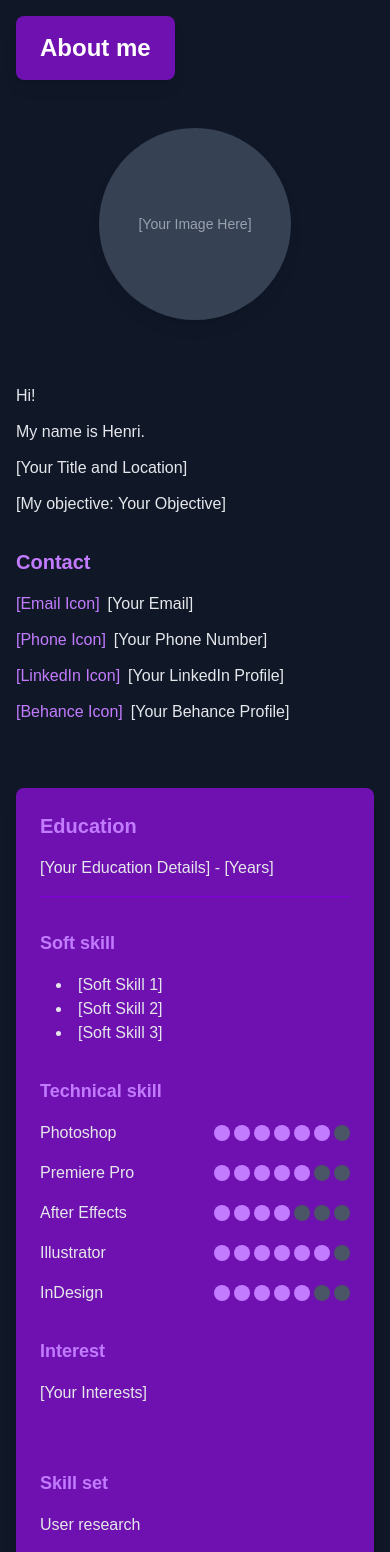
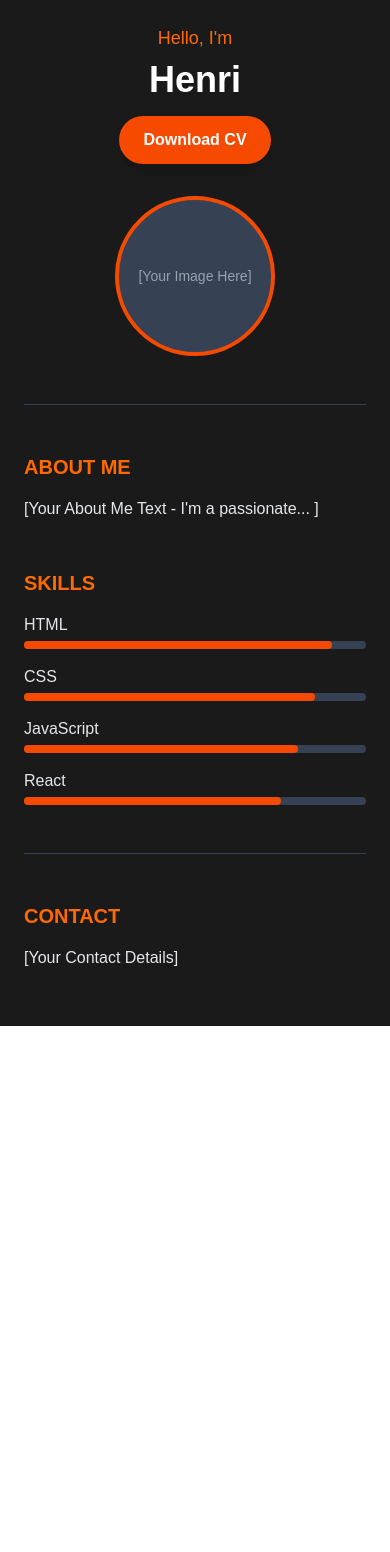
Before and after one commit to henri-7788/personalpage, a Next.js app: page / in a window 390 px wide. Shown: the top 1552 px of the page. After the commit the page ends 1026 px from the top, so only its background shows below. Built offline with nearby package versions, Linux system fonts and the light colour scheme.

Commit message:
Update dependencies and enhance homepage: added react-intersection-observer for improved visibility handling; refactored layout and styling for better responsiveness and visual appeal; removed unnecessary sections to streamline content.

```diff
--- a/src/app/page.tsx
+++ b/src/app/page.tsx
@@ -1,192 +1,114 @@
+'use client';
+
+import { useInView } from 'react-intersection-observer';
+import { useEffect } from 'react';
 import Image from "next/image";
 
 export default function Home() {
+  // Use the useInView hook for relevant sections if desired, or remove if not needed for this template
+  // Keeping the hooks for now, but the usage below will change significantly
+  const { ref: topRef, inView: topInView } = useInView({
+    triggerOnce: true,
+    threshold: 0.1,
+  });
+
+  const { ref: aboutSkillsRef, inView: aboutSkillsInView } = useInView({
+    triggerOnce: true,
+    threshold: 0.1,
+  });
+
+  const { ref: contactRef, inView: contactInView } = useInView({
+    triggerOnce: true,
+    threshold: 0.1,
+  });
+
+
   return (
-    <div className="min-h-screen bg-gray-900 text-gray-200 p-4 sm:p-8">
+    <div className="min-h-screen bg-[#1a1a1a] text-gray-200 p-6 sm:p-8">
       <div className="container mx-auto">
 
-        {/* Header - About me */}
-        <section className="mb-12 lg:mb-16">
-          <div className="bg-purple-800 text-white p-4 px-6 rounded-lg shadow-lg inline-block">
-            <h1 className="text-2xl sm:text-3xl font-bold">About me</h1>
+        {/* Header Section */}
+        <section ref={topRef} className={`transition-all duration-700 ease-out ${topInView ? 'opacity-100 translate-y-0' : 'opacity-0 translate-y-10'} flex flex-col md:flex-row items-center md:items-start justify-between mb-12 gap-8`}>
+          {/* Left side of Header */}
+          <div className="flex flex-col items-center md:items-start text-center md:text-left">
+            <p className="text-orange-500 text-lg mb-2">Hello, I'm</p>
+            <h1 className="text-4xl sm:text-5xl font-bold text-white mb-4">Henri</h1> {/* Using your name here */}
+            {/* Download CV Button */}
+            <button className="bg-orange-600 hover:bg-orange-700 text-white font-semibold py-3 px-6 rounded-full shadow-lg transition duration-300">
+              Download CV
+            </button>
+          </div>
+
+          {/* Right side of Header - Profile Image Placeholder */}
+          <div className="flex-shrink-0 w-40 h-40 md:w-48 md:h-48 rounded-full bg-gray-700 flex items-center justify-center text-sm text-gray-400 overflow-hidden border-4 border-orange-600">
+            {/* Image Placeholder */}
+            [Your Image Here]
           </div>
         </section>
 
-        {/* Main content area */}
-        <div className="flex flex-col lg:flex-row gap-8 lg:gap-12">
-          {/* Left column - About, Contact */}
-          <div className="flex-1 order-2 lg:order-1">
-            <section className="mb-8">
-              <p className="mb-3">Hi!</p>
-              <p className="mb-3">My name is Henri.</p>
-              <p className="mb-3">[Your Title and Location]</p>
-              <p>[My objective: Your Objective]</p>
-            </section>
+        {/* Separator Line */}
+        <hr className="border-t border-gray-700 mb-12" />
 
-            {/* Contact */}
-            <section className="mb-8">
-              <h2 className="text-xl font-semibold mb-4 text-purple-400">Contact</h2>
-              <div className="flex flex-col gap-3">
-                <div className="flex items-center gap-2">
-                  {/* Email Icon Placeholder */}
-                  <span className="text-purple-400">[Email Icon]</span>
-                  <span>[Your Email]</span>
-                </div>
-                <div className="flex items-center gap-2">
-                  {/* Phone Icon Placeholder */}
-                  <span className="text-purple-400">[Phone Icon]</span>
-                  <span>[Your Phone Number]</span>
-                </div>
-                <div className="flex items-center gap-2">
-                  {/* LinkedIn Icon Placeholder */}
-                  <span className="text-purple-400">[LinkedIn Icon]</span>
-                  <span>[Your LinkedIn Profile]</span>
-                </div>
-                <div className="flex items-center gap-2">
-                  {/* Behance Icon Placeholder */}
-                  <span className="text-purple-400">[Behance Icon]</span>
-                  <span>[Your Behance Profile]</span>
-                </div>
-              </div>
-            </section>
+        {/* About Me and Skills Section */}
+        <section ref={aboutSkillsRef} className={`transition-all duration-700 ease-out ${aboutSkillsInView ? 'opacity-100 translate-y-0' : 'opacity-0 translate-y-10'} flex flex-col md:flex-row gap-12 mb-12`}>
+          {/* About Me */}
+          <div className="flex-1">
+            <h2 className="text-xl font-semibold mb-4 text-orange-500">ABOUT ME</h2>
+            <p>[Your About Me Text - I'm a passionate... ]</p>
           </div>
 
-          {/* Right column - Image Placeholder */}
-          <div className="w-full lg:w-1/3 flex justify-center items-start order-1 lg:order-2 mb-8 lg:mb-0">
-            {/* Image Placeholder */}
-            <div className="w-48 h-48 bg-gray-700 rounded-full flex items-center justify-center text-sm text-gray-400 shadow-lg">
-              [Your Image Here]
-            </div>
-          </div>
-        </div>
-
-        {/* Additional Sections - Education, Skills, Interest, Language */}
-        <section className="mt-8 bg-purple-800 bg-opacity-60 p-6 rounded-lg shadow-lg">
-          {/* Education */}
-          <div className="mb-8 pb-4 border-b border-purple-700">
-            <h2 className="text-xl font-semibold mb-4 text-purple-400">Education</h2>
-            <p>[Your Education Details] - [Years]</p>
-          </div>
-
-          {/* Skills and Language (Flex container for side-by-side layout on larger screens)*/}
-          <div className="flex flex-col lg:flex-row gap-8 lg:gap-12">
-            {/* Left side - Soft Skills, Technical Skills, Interest */}
-            <div className="flex-1">
-              {/* Soft Skill */}
-              <div className="mb-8">
-                <h3 className="text-lg font-semibold mb-4 text-purple-400">Soft skill</h3>
-                <ul className="list-disc list-inside pl-4">
-                  <li>[Soft Skill 1]</li>
-                  <li>[Soft Skill 2]</li>
-                  <li>[Soft Skill 3]</li>
-                </ul>
-              </div>
-
-              {/* Technical Skill */}
-              <div className="mb-8">
-                <h3 className="text-lg font-semibold mb-4 text-purple-400">Technical skill</h3>
-                {/* Technical Skill Stats */}
-                <div className="flex flex-col gap-4">
-
-                  {/* Example Skill: Photoshop (6/7) */}
-                  <div className="flex items-center justify-between">
-                    <span className="text-gray-200">Photoshop</span>
-                    <div className="flex gap-1">
-                      {[...Array(7)].map((_, i) => (
-                        <div
-                          key={i}
-                          className={`w-4 h-4 rounded-full ${i < 6 ? 'bg-purple-400' : 'bg-gray-600'}`}
-                        ></div>
-                      ))}
-                    </div>
-                  </div>
-
-                  {/* Skill: Premiere Pro (5/7) */}
-                  <div className="flex items-center justify-between">
-                    <span className="text-gray-200">Premiere Pro</span>
-                    <div className="flex gap-1">
-                      {[...Array(7)].map((_, i) => (
-                        <div
-                          key={i}
-                          className={`w-4 h-4 rounded-full ${i < 5 ? 'bg-purple-400' : 'bg-gray-600'}`}
-                        ></div>
-                      ))}
-                    </div>
-                  </div>
-
-                  {/* Skill: After Effects (4/7) */}
-                  <div className="flex items-center justify-between">
-                    <span className="text-gray-200">After Effects</span>
-                    <div className="flex gap-1">
-                      {[...Array(7)].map((_, i) => (
-                        <div
-                          key={i}
-                          className={`w-4 h-4 rounded-full ${i < 4 ? 'bg-purple-400' : 'bg-gray-600'}`}
-                        ></div>
-                      ))}
-                    </div>
-                  </div>
-
-                  {/* Skill: Illustrator (6/7) */}
-                  <div className="flex items-center justify-between">
-                    <span className="text-gray-200">Illustrator</span>
-                    <div className="flex gap-1">
-                      {[...Array(7)].map((_, i) => (
-                        <div
-                          key={i}
-                          className={`w-4 h-4 rounded-full ${i < 6 ? 'bg-purple-400' : 'bg-gray-600'}`}
-                        ></div>
-                      ))}
-                    </div>
-                  </div>
-
-                  {/* Skill: InDesign (5/7) */}
-                  <div className="flex items-center justify-between">
-                    <span className="text-gray-200">InDesign</span>
-                    <div className="flex gap-1">
-                      {[...Array(7)].map((_, i) => (
-                        <div
-                          key={i}
-                          className={`w-4 h-4 rounded-full ${i < 5 ? 'bg-purple-400' : 'bg-gray-600'}`}
-                        ></div>
-                      ))}
-                    </div>
-                  </div>
-
+          {/* Skills */}
+          <div className="flex-1">
+            <h2 className="text-xl font-semibold mb-4 text-orange-500">SKILLS</h2>
+            <div className="flex flex-col gap-4">
+              {/* Skill: HTML (Example Proficiency) */}
+              <div>
+                <span className="text-gray-200 block mb-1">HTML</span>
+                <div className="w-full bg-gray-700 rounded-full h-2">
+                  <div className="bg-orange-600 h-2 rounded-full" style={{ width: '90%' }}></div> {/* Adjust width for proficiency */}
                 </div>
               </div>
 
-              {/* Interest */}
-              <div className="mb-8">
-                <h3 className="text-lg font-semibold mb-4 text-purple-400">Interest</h3>
-                <p>[Your Interests]</p>
-              </div>
-            </div>
-
-            {/* Right side - Skill Set, Language */}
-            <div className="flex-1">
-              {/* Skill Set */}
-              <div className="mb-8">
-                <h3 className="text-lg font-semibold mb-4 text-purple-400">Skill set</h3>
-                {/* Using a simple grid or flex for skill sets */}
-                <div className="grid grid-cols-1 md:grid-cols-2 gap-y-3 gap-x-4">
-                  <div>User research</div>
-                  <div>Web Design</div>
-                  <div>Wireframing</div>
-                  <div>App Design</div>
-                  <div>Brainstorming</div>
-                  <div>Prototyping</div>
+              {/* Skill: CSS (Example Proficiency) */}
+              <div>
+                <span className="text-gray-200 block mb-1">CSS</span>
+                <div className="w-full bg-gray-700 rounded-full h-2">
+                  <div className="bg-orange-600 h-2 rounded-full" style={{ width: '85%' }}></div> {/* Adjust width for proficiency */}
                 </div>
               </div>
 
-              {/* Language */}
+              {/* Skill: JavaScript (Example Proficiency) */}
               <div>
-                <h3 className="text-lg font-semibold mb-4 text-purple-400">Language</h3>
-                <p>[Your Languages and Proficiency]</p>
+                <span className="text-gray-200 block mb-1">JavaScript</span>
+                <div className="w-full bg-gray-700 rounded-full h-2">
+                  <div className="bg-orange-600 h-2 rounded-full" style={{ width: '80%' }}></div> {/* Adjust width for proficiency */}
+                </div>
               </div>
+
+              {/* Skill: React (Example Proficiency) */}
+              <div>
+                <span className="text-gray-200 block mb-1">React</span>
+                <div className="w-full bg-gray-700 rounded-full h-2">
+                  <div className="bg-orange-600 h-2 rounded-full" style={{ width: '75%' }}></div> {/* Adjust width for proficiency */}
+                </div>
+              </div>
+
+              {/* Add other skills here */}
             </div>
           </div>
         </section>
+
+        {/* Separator Line */}
+        <hr className="border-t border-gray-700 mb-12" />
+
+        {/* Contact Section */}
+        <section ref={contactRef} className={`transition-all duration-700 ease-out ${contactInView ? 'opacity-100 translate-y-0' : 'opacity-0 translate-y-10'} mb-8`}>
+          <h2 className="text-xl font-semibold mb-4 text-orange-500">CONTACT</h2>
+          {/* Contact details can be added here, similar to previous version but matching new style */}
+          <p>[Your Contact Details]</p>
+        </section>
+
+        {/* The previous additional sections (Education, Soft Skills, etc.) are removed to match the template */}
 
       </div>
     </div>
```
Also changed, not shown: package.json (+6 -5 lines), 1 other file (tests, documents, lock files or other folders).
